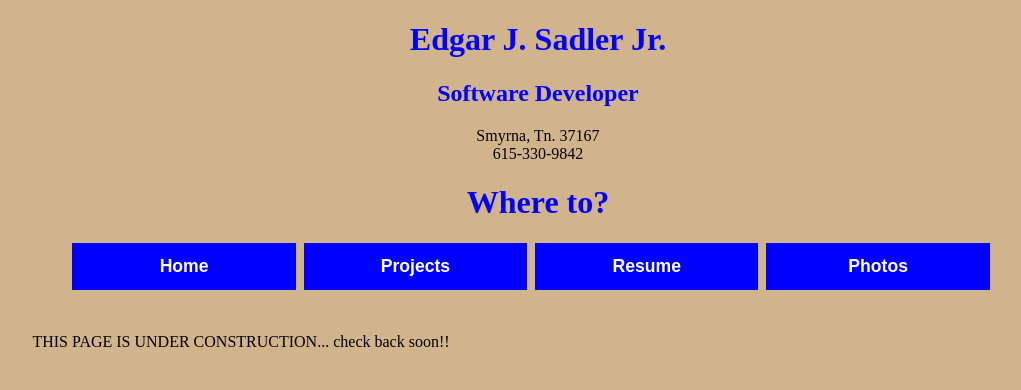
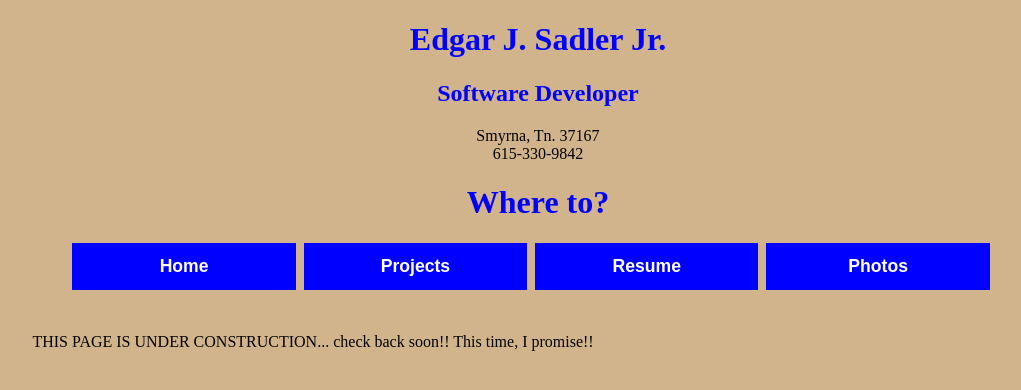
Before and after one commit to edsad/edsad.github.io, a plain HTML site: page projects.html in a window 1280 px wide. Shown: the whole page, without its empty margins (102-1123 px from the left). Drawn offline with Linux system fonts and the light colour scheme.

Commit message:
added a comment

```diff
--- a/projects.html
+++ b/projects.html
@@ -23,6 +23,7 @@
         </div>
 
         THIS PAGE IS UNDER CONSTRUCTION... check back soon!!
+        This time, I promise!!
 
   </div>
 
```
